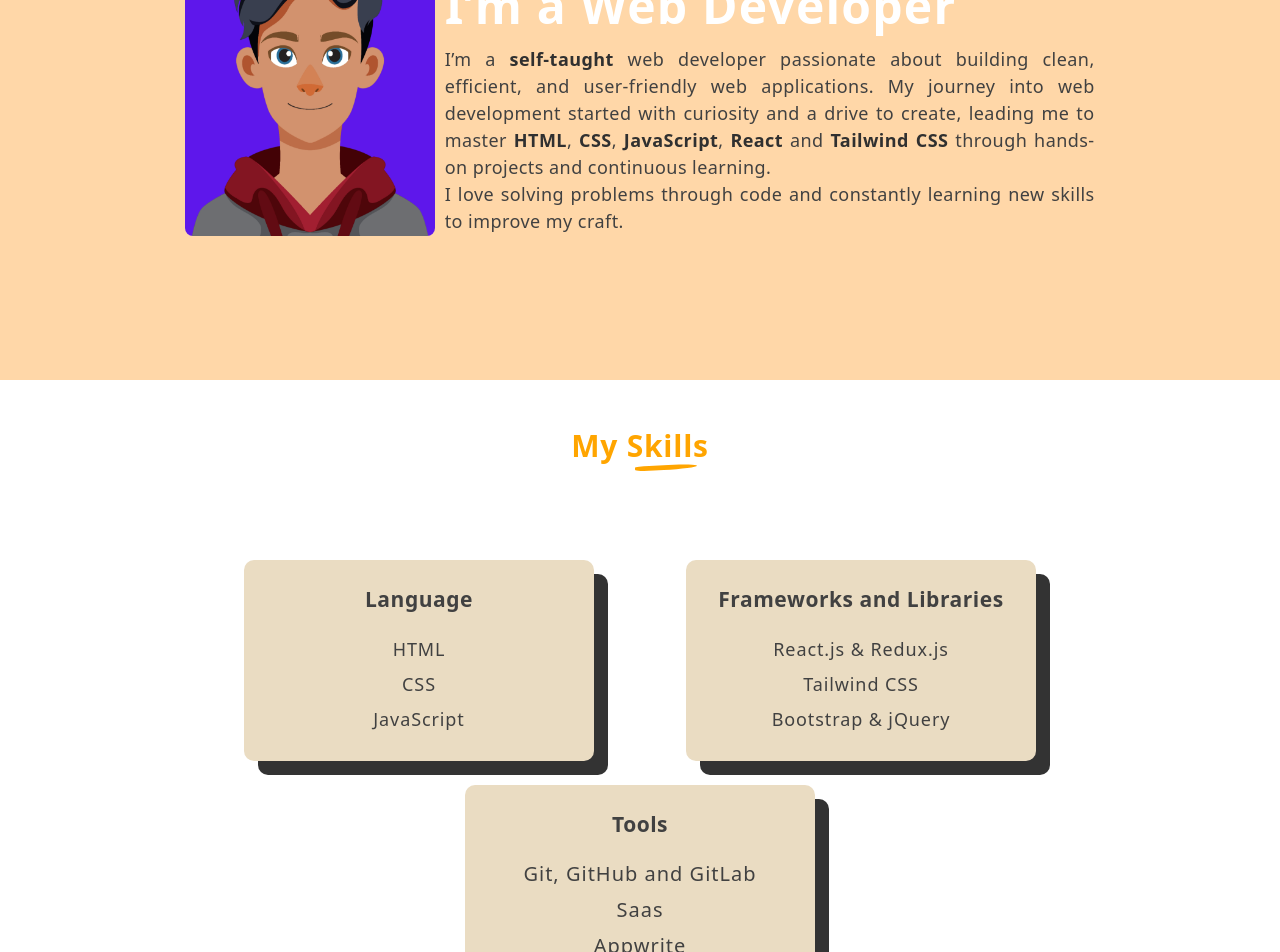
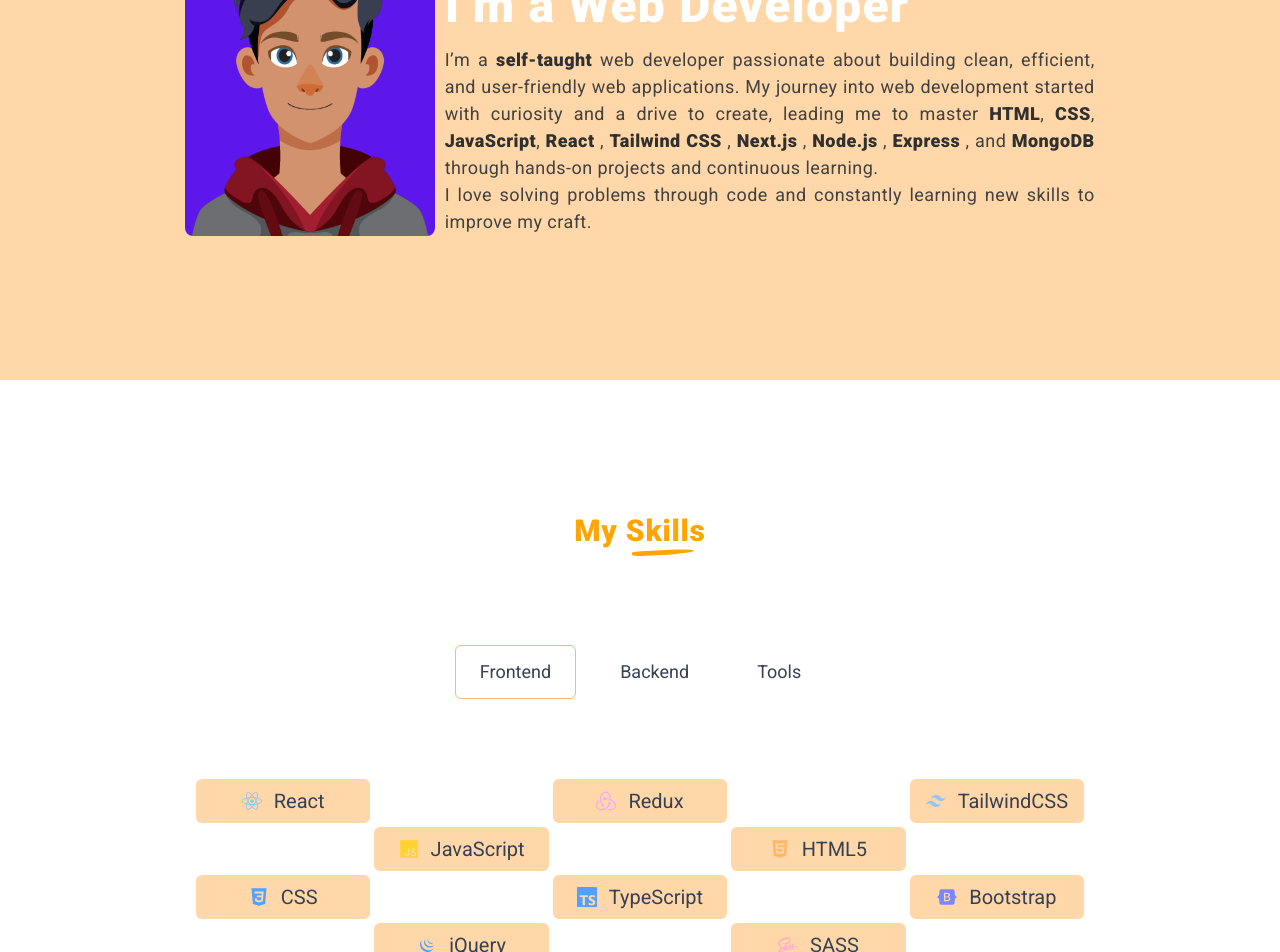
Before and after one commit to rdxnandi/My-Portfolio, a React (Vite) app: page / in a window 1280 px wide. Shown: the part 1020-1972 px from the top of the page. Built offline with nearby package versions, Linux system fonts and the light colour scheme.

Commit message:
minor changes

```diff
--- /dev/null
+++ b/src/assets/assets.js
@@ -0,0 +1,191 @@
+import {
+  FaReact,
+  FaHtml5,
+  FaNodeJs,
+  FaGitAlt,
+  FaGithub,
+  FaBootstrap,
+  FaSass,
+} from "react-icons/fa";
+import { FaGitlab } from "react-icons/fa6";
+import { IoLogoJavascript } from "react-icons/io5";
+import { IoLogoCss3 } from "react-icons/io";
+import {
+  SiRedux,
+  SiTypescript,
+  SiExpress,
+  SiMongodb,
+  SiJest,
+} from "react-icons/si";
+import { RiNextjsLine, RiTailwindCssFill } from "react-icons/ri";
+import { DiJqueryLogo } from "react-icons/di";
+
+export const frontend = [
+  {
+    id: 1,
+    name: "React",
+    icon: FaReact,
+    color: "text-blue-300",
+    colStarting: 1, // mobile
+    rowStarting: 1, // mobile
+    colStart: 1, // long screen
+    rowStart: 1, // long screen
+  },
+  {
+    id: 2,
+    name: "Redux",
+    icon: SiRedux,
+    color: "text-fuchsia-300",
+    colStarting: 3,
+    rowStarting: 1,
+    colStart: 3,
+    rowStart: 1,
+  },
+  {
+    id: 3,
+    name: "TailwindCSS",
+    icon: RiTailwindCssFill,
+    color: "text-blue-300",
+    colStarting: 2,
+    rowStarting: 2,
+    colStart: 5,
+    rowStart: 1,
+  },
+  {
+    id: 4,
+    name: "JavaScript",
+    icon: IoLogoJavascript,
+    color: "text-amber-300",
+    colStarting: 1,
+    rowStarting: 3,
+    colStart: 2,
+    rowStart: 2,
+  },
+  {
+    id: 5,
+    name: "HTML5",
+    icon: FaHtml5,
+    color: "text-orange-300",
+    colStarting: 3,
+    rowStarting: 3,
+    colStart: 4,
+    rowStart: 2,
+  },
+  {
+    id: 6,
+    name: "CSS",
+    icon: IoLogoCss3,
+    color: "text-blue-400",
+    colStarting: 2,
+    rowStarting: 4,
+    colStart: 1,
+    rowStart: 3,
+  },
+  {
+    id: 7,
+    name: "TypeScript",
+    icon: SiTypescript,
+    color: "text-blue-400",
+    colStarting: 1,
+    rowStarting: 5,
+    colStart: 3,
+    rowStart: 3,
+  },
+  {
+    id: 8,
+    name: "Bootstrap",
+    icon: FaBootstrap,
+    color: "text-indigo-400",
+    colStarting: 3,
+    rowStarting: 5,
+    colStart: 5,
+    rowStart: 3,
+  },
+  {
+    id: 9,
+    name: "jQuery",
+    icon: DiJqueryLogo,
+    color: "text-blue-400",
+    colStarting: 2,
+    rowStarting: 6,
+    colStart: 2,
+    rowStart: 4,
+  },
+  {
+    id: 10,
+    name: "SASS",
+    icon: FaSass,
+    color: "text-pink-300",
+    colStarting: 1,
+    rowStarting: 7,
+    colStart: 4,
+    rowStart: 4,
+  },
+];
+
+export const backend = [
+  {
+    id: 1,
+    name: "Next.js",
+    icon: RiNextjsLine,
+    colStart: 2,
+    rowStart: 1,
+  },
+  {
+    id: 2,
+    name: "Node.js",
+    icon: FaNodeJs,
+    color: "text-green-400",
+    colStart: 1,
+    rowStart: 2,
+  },
+  {
+    id: 3,
+    name: "Express",
+    icon: SiExpress,
+    colStart: 3,
+    rowStart: 2,
+  },
+  {
+    id: 4,
+    name: "Mongodb",
+    icon: SiMongodb,
+    color: "text-green-400",
+    colStart: 2,
+    rowStart: 3,
+  },
+];
+
+export const tools = [
+  {
+    id: 1,
+    name: "Git",
+    icon: FaGitAlt,
+    color: "text-red-400",
+    colStart: 2,
+    rowStart: 1,
+  },
+  {
+    id: 2,
+    name: "GitHub",
+    icon: FaGithub,
+    colStart: 1,
+    rowStart: 2,
+  },
+  {
+    id: 3,
+    name: "GitLab",
+    icon: FaGitlab,
+    color: "text-orange-400",
+    colStart: 3,
+    rowStart: 2,
+  },
+  {
+    id: 4,
+    name: "Jest",
+    icon: SiJest,
+    color: "text-pink-400",
+    colStart: 2,
+    rowStart: 3,
+  },
+];
--- a/src/index.css
+++ b/src/index.css
@@ -1,4 +1,11 @@
+@import url("https://fonts.googleapis.com/css2?family=Roboto:ital@0;1&display=swap");
+@import url("https://fonts.googleapis.com/css2?family=Roboto:ital,wght@0,900;1,900&display=swap");
+
 @import "tailwindcss";
+
+* {
+  font-family: "Roboto", sans-serif;
+}
 
 @theme {
   --radius-custom: 60% 40% 30% 70%/60% 30% 70% 40%;
--- a/src/pages/About.jsx
+++ b/src/pages/About.jsx
@@ -19,28 +19,46 @@
         </h1>
         <p className="leading-[1.5] text-center tracking-wide lg:text-justify text-[#414141] text-[18px]">
           I’m a{" "}
-          <span className="lg:font-semibold font-bold text-[#303030]">
+          <span className="md:font-semibold font-semibold text-[#303030]">
             self-taught
           </span>{" "}
           web developer passionate about building clean, efficient, and
           user-friendly web applications. My journey into web development
           started with curiosity and a drive to create, leading me to master{" "}
-          <span className="lg:font-semibold font-bold text-[#303030]">
+          <span className="md:font-semibold font-semibold text-[#303030]">
             HTML
           </span>
           ,{" "}
-          <span className="lg:font-semibold font-bold text-[#303030]">CSS</span>
+          <span className="md:font-semibold font-semibold text-[#303030]">
+            CSS
+          </span>
           ,{" "}
-          <span className="lg:font-semibold font-bold text-[#303030]">
+          <span className="md:font-semibold font-semibold text-[#303030]">
             JavaScript
           </span>
           ,{" "}
-          <span className="lg:font-semibold font-bold text-[#303030]">
+          <span className="md:font-semibold font-semibold text-[#303030]">
             React
           </span>{" "}
-          and{" "}
-          <span className="lg:font-semibold font-bold text-[#303030]">
+          ,{" "}
+          <span className="md:font-semibold font-semibold text-[#303030]">
             Tailwind CSS
+          </span>{" "}
+          ,{" "}
+          <span className="md:font-semibold font-semibold text-[#303030]">
+            Next.js
+          </span>{" "}
+          ,{" "}
+          <span className="md:font-semibold font-semibold text-[#303030]">
+            Node.js
+          </span>{" "}
+          ,{" "}
+          <span className="md:font-semibold font-semibold text-[#303030]">
+            Express
+          </span>{" "}
+          , and{""}{" "}
+          <span className="md:font-semibold font-semibold text-[#303030]">
+            MongoDB
           </span>{" "}
           through hands-on projects and continuous learning. <br /> I love
           solving problems through code and constantly learning new skills to
--- a/src/pages/Home.jsx
+++ b/src/pages/Home.jsx
@@ -1,4 +1,3 @@
-import React, { useState } from "react";
 import MainImage from "../assets/images/avatar1.png";
 import { motion } from "framer-motion";
 
@@ -27,7 +26,7 @@
             href="#projects"
             className="flex items-center justify-center mr-auto mt-5 gap-2 text-[#333] border border-[#555] relative touch-manipulation p-15px-45px after:bg-[#e4b356] after:w-full after:-z-1 after:absolute after:h-full after:top-[7px] after:left-[7px] hover:after:top-0 hover:after:left-0"
           >
-            <span className="text-[16px] tracking-wide font-semibold">
+            <span className="text-[16px] tracking-wide font-medium">
               View My Work
             </span>
             <svg
--- a/src/pages/Skills.jsx
+++ b/src/pages/Skills.jsx
@@ -1,61 +1,148 @@
-import React from "react";
+import React, { useState, useEffect } from "react";
+import { backend, frontend, tools } from "../assets/assets.js";
+
+function useIsLargeScreen() {
+  const [isLarge, setIsLarge] = useState(window.innerWidth >= 1024);
+  useEffect(() => {
+    const onResize = () => setIsLarge(window.innerWidth >= 1024);
+    window.addEventListener("resize", onResize);
+    return () => window.removeEventListener("resize", onResize);
+  }, []);
+  return isLarge;
+}
 
 function Skills() {
+  const [activeTab, setActiveTab] = useState("frontend");
+
+  const isLargeScreen = useIsLargeScreen();
+
   return (
     <section
       id="skills"
-      className="lg:min-h-[80vh] sm:min-h-auto px-44 py-12 flex flex-col items-center justify-center"
+      className="lg:min-h-[90vh] sm:min-h-auto px-44 py-12 flex flex-col items-center justify-center"
     >
       <h1 className="text-[orange] text-center mb-24 relative text-3xl font-bold after:absolute after:w-[62px] after:h-[5px] after:bg-[orange] after:-bottom-[6px] lg:after:right-3 after:right-28 after:rounded-custom-tow after:transform after:rotate-[-3deg] tracking-wide w-[300px] lg:w-fit">
         My Skills
       </h1>
-      <div className="lg:w-full flex lg:flex-row sm:flex-row lg:flex-wrap sm:flex-wrap sm:justify-center flex-col gap-6 lg:justify-evenly md:mb-5">
-        <div className="p-6 w-[300px] lg:w-[350px] rounded-[10px] text-center relative bg-[#eadcc2] touch-manipulation after:bg-[#333] after:rounded-[10px] after:block after:-right-[7px] after:h-full after:w-full after:absolute after:-bottom-[7px] after:transform after:translate-x-[7px] after:translate-y-[7px] after:-z-1">
-          <h1 className="text-[#414141] text-[21px] mb-4 font-bold tracking-wide">
-            Language
-          </h1>
-          <ul>
-            <li className="p-1 text-[#414141] text-[18px] tracking-wider">
-              HTML
-            </li>
-            <li className="p-1 text-[#414141] text-[18px] tracking-wider">
-              CSS
-            </li>
-            <li className="p-1 text-[#414141] text-[18px] tracking-wider">
-              JavaScript
-            </li>
-          </ul>
+      <div className="flex flex-col items-center justify-center">
+        <div className="flex gap-5 mb-10">
+          <button
+            onClick={() => setActiveTab("frontend")}
+            className={`lg:text-lg font-medium rounded-md text-gray-700 hover:bg-orange-200 lg:px-6 px-5 lg:py-3 py-2 cursor-pointer ${
+              activeTab === "frontend" ? "border border-orange-300" : ""
+            }`}
+          >
+            <span>Frontend</span>
+          </button>
+          <button
+            onClick={() => setActiveTab("backend")}
+            className={`lg:text-lg font-medium rounded-md text-gray-700 hover:bg-orange-200 lg:px-6 px-5 lg:py-3 py-2 cursor-pointer ${
+              activeTab === "backend" ? "border border-orange-300" : ""
+            }`}
+          >
+            <span>Backend</span>
+          </button>
+          <button
+            onClick={() => setActiveTab("tools")}
+            className={`lg:text-lg font-medium rounded-md text-gray-700 hover:bg-orange-200 lg:px-6 px-5 lg:py-3 py-2 cursor-pointer ${
+              activeTab === "tools" ? "border border-orange-300" : ""
+            }`}
+          >
+            <span>Tools</span>
+          </button>
         </div>
-        <div className="p-6 w-[300px] lg:w-[350px] rounded-[10px] text-center relative bg-[#eadcc2] touch-manipulation after:bg-[#333] after:rounded-[10px] after:block after:-right-[7px] after:h-full after:w-full after:absolute after:-bottom-[7px] after:transform after:translate-x-[7px] after:translate-y-[7px] after:-z-1">
-          <h1 className="text-[#414141] text-[21px] mb-4 font-bold tracking-wide">
-            Frameworks and Libraries
-          </h1>
-          <ul>
-            <li className="p-1 text-[#414141] text-[18px] tracking-wider">
-              React.js & Redux.js
-            </li>
-            <li className="p-1 text-[#414141] text-[18px] tracking-wider">
-              Tailwind CSS
-            </li>
-            <li className="p-1 text-[#414141] text-[18px] tracking-wider">
-              Bootstrap & jQuery
-            </li>
-          </ul>
-        </div>
-        <div className="p-6 w-[300px] lg:w-[350px] rounded-[10px] text-center relative bg-[#eadcc2] touch-manipulation after:bg-[#333] after:rounded-[10px] after:block after:-right-[7px] after:h-full after:w-full after:absolute after:-bottom-[7px] after:transform after:translate-x-[7px] after:translate-y-[7px] after:-z-1">
-          <h1 className="text-[#414141] text-[21px] mb-4 font-bold tracking-wide">
-            Tools
-          </h1>
-          <ul>
-            <li className="p-1 text-[#414141] text-xl tracking-wider">
-              Git, GitHub and GitLab
-            </li>
-            <li className="p-1 text-[#414141] text-xl tracking-wider">Saas</li>
-            <li className="p-1 text-[#414141] text-xl tracking-wider">
-              Appwrite
-            </li>
-          </ul>
-        </div>
+
+        {/* Tab content */}
+        {activeTab === "frontend" && (
+          <div>
+            <div className="grid grid-cols-3 grid-rows-7 lg:grid-cols-5 lg:grid-rows-4 gap-1 mt-10">
+              {frontend.map(
+                ({
+                  id,
+                  name,
+                  icon,
+                  color,
+                  colStarting,
+                  rowStarting,
+                  colStart,
+                  rowStart,
+                }) => {
+                  const Icon = icon;
+
+                  return (
+                    <div
+                      key={id}
+                      style={{
+                        gridColumnStart: isLargeScreen ? colStart : colStarting,
+                        gridColumnEnd:
+                          (isLargeScreen ? colStart : colStarting) + 1,
+                        gridRowStart: isLargeScreen ? rowStart : rowStarting,
+                        gridRowEnd:
+                          (isLargeScreen ? rowStart : rowStarting) + 1,
+                      }}
+                      className="flex items-center justify-center lg:gap-3 gap-2 lg:text-xl text-sm bg-orange-200 lg:px-4 px-1 py-2 rounded-md"
+                    >
+                      <Icon className={color} />
+                      <span className="text-gray-700">{name}</span>
+                    </div>
+                  );
+                }
+              )}
+            </div>
+          </div>
+        )}
+
+        {activeTab === "backend" && (
+          <div>
+            <div className="grid grid-cols-3 gap-1 mt-10">
+              {backend.map(({ id, icon, name, color, colStart, rowStart }) => {
+                const Icon = icon;
+
+                return (
+                  <div
+                    key={id}
+                    style={{
+                      gridColumnStart: colStart,
+                      gridColumnEnd: colStart + 1,
+                      gridRowStart: rowStart,
+                      gridRowEnd: rowStart + 1,
+                    }}
+                    className="flex items-center justify-center lg:gap-3 gap-2 lg:text-xl text-sm bg-orange-200 lg:px-4 px-2 py-2 rounded-md"
+                  >
+                    <Icon className={color} />
+                    <span className="text-gray-700">{name}</span>
+                  </div>
+                );
+              })}
+            </div>
+          </div>
+        )}
+
+        {activeTab === "tools" && (
+          <div>
+            <div className="grid grid-cols-3 gap-1 mt-10">
+              {tools.map(({ id, icon, name, color, colStart, rowStart }) => {
+                const Icon = icon;
+
+                return (
+                  <div
+                    key={id}
+                    style={{
+                      gridColumnStart: colStart,
+                      gridColumnEnd: colStart + 1,
+                      gridRowStart: rowStart,
+                      gridRowEnd: rowStart + 1,
+                    }}
+                    className="flex items-center justify-center lg:gap-3 gap-2 lg:text-xl text-sm bg-orange-200 lg:px-4 px-2 py-2 rounded-md"
+                  >
+                    <Icon className={color} />
+                    <span className="text-gray-700">{name}</span>
+                  </div>
+                );
+              })}
+            </div>
+          </div>
+        )}
       </div>
     </section>
   );
```
Also changed, not shown: src/pages/Contact.jsx (+5 -5 lines).
